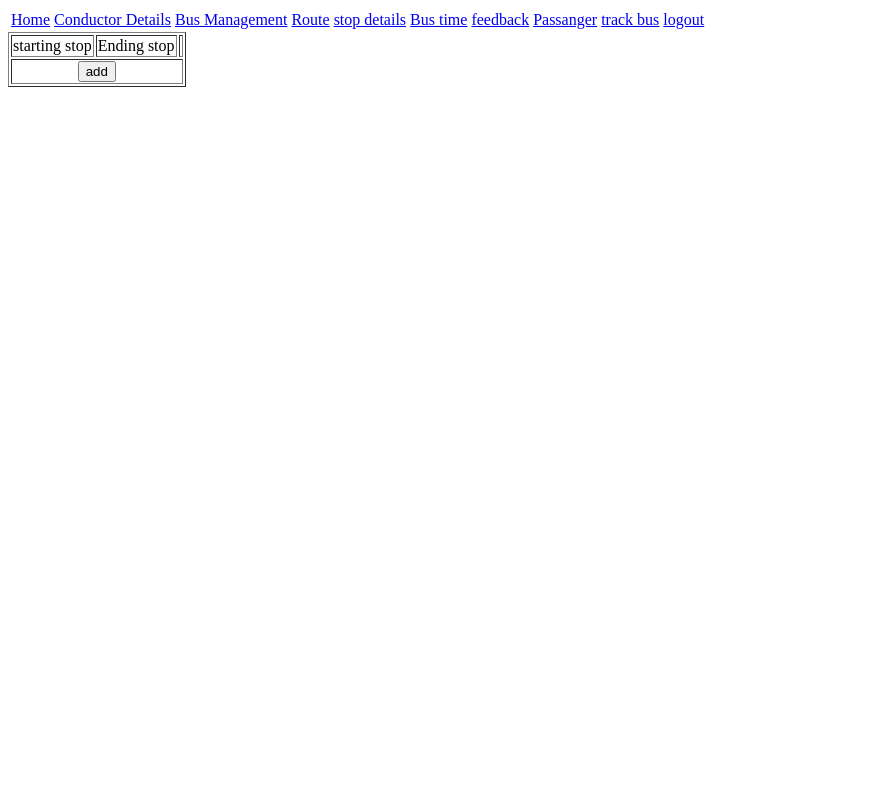
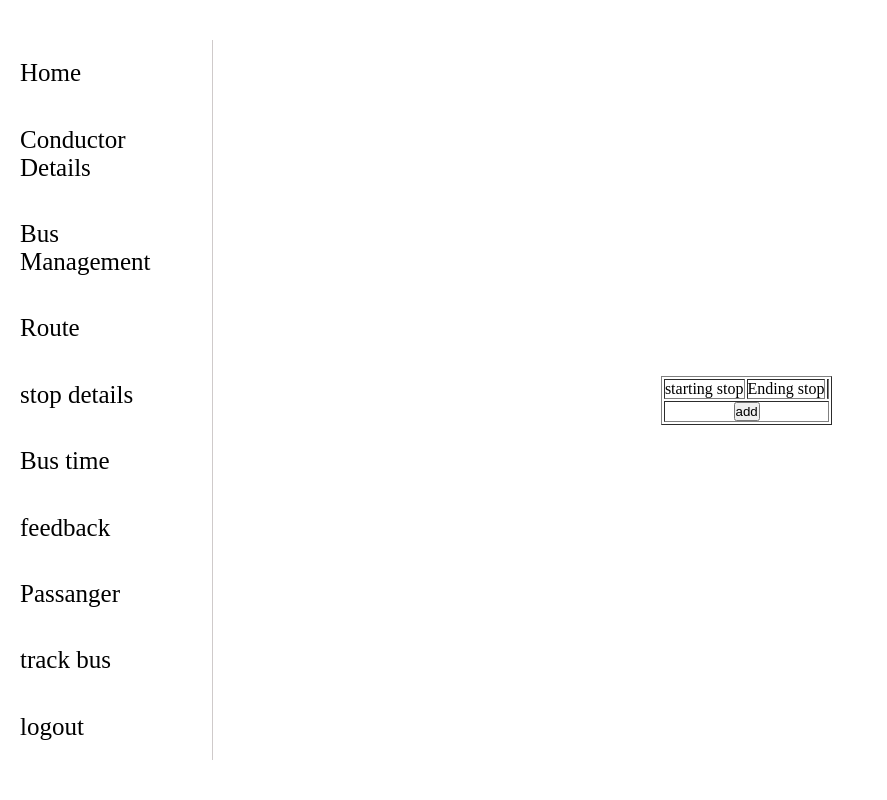
Before and after one commit to CAS-Nadapuram/LGEW, a Django app: page /route in a window 1280 px wide. Shown: the whole page, without its empty margins (0-887 px from the left). Run offline with Django 3.2, Linux system fonts and the light colour scheme; data that the repository does not hold is empty.

Commit message:
added style to navbar

```diff
--- a/LGEW/settings.py
+++ b/LGEW/settings.py
@@ -122,6 +122,9 @@ USE_TZ = True
 # Static files (CSS, JavaScript, Images)
 # https://docs.djangoproject.com/en/3.2/howto/static-files/
 
+STATICFILES_DIRS = [
+    os.path.join(BASE_DIR, 'MainCode/static/')
+]
 STATIC_URL = '/static/'
 
 # Default primary key field type
--- /dev/null
+++ b/MainCode/static/css/index.css
@@ -0,0 +1,57 @@
+* {
+  -webkit-box-sizing: border-box;
+          box-sizing: border-box;
+  margin: 0;
+  padding: 0;
+}
+
+body .main-container {
+  width: 100vw;
+  height: 100vh;
+  display: -ms-grid;
+  display: grid;
+  place-items: center;
+  -ms-grid-columns: 2fr 10fr;
+      grid-template-columns: 2fr 10fr;
+}
+
+body .main-container .Navbar {
+  display: -ms-grid;
+  display: grid;
+  place-items: center;
+  border-right: 1px solid #cfcaca;
+}
+
+body .main-container .Navbar tr {
+  -webkit-box-align: right;
+      -ms-flex-align: right;
+          align-items: right;
+  height: 90vh;
+  display: -webkit-box;
+  display: -ms-flexbox;
+  display: flex;
+  -webkit-box-orient: vertical;
+  -webkit-box-direction: normal;
+      -ms-flex-direction: column;
+          flex-direction: column;
+  -ms-flex-pack: distribute;
+      justify-content: space-around;
+}
+
+body .main-container .Navbar tr td {
+  padding: 0 20px;
+  display: -webkit-box;
+  display: -ms-flexbox;
+  display: flex;
+  -webkit-box-orient: vertical;
+  -webkit-box-direction: normal;
+      -ms-flex-direction: column;
+          flex-direction: column;
+}
+
+body .main-container .Navbar tr td a {
+  font-size: 25px;
+  text-decoration: none;
+  color: #000;
+}
+/*# sourceMappingURL=index.css.map */
--- /dev/null
+++ b/MainCode/static/css/index.scss
@@ -0,0 +1,38 @@
+*{
+    box-sizing: border-box;
+    margin: 0;
+    padding: 0;
+}
+body{
+    .main-container{
+        width: 100vw;
+        height: 100vh;
+        display: grid;
+        place-items: center;
+        grid-template-columns: 2fr 10fr;
+        .Navbar{
+
+            display: grid;
+            place-items: center;
+            border-right: 1px solid rgb(207, 202, 202);
+            tr{
+
+                align-items: right;
+                height: 90vh;
+                display: flex;
+                flex-direction: column;
+                justify-content: space-around;
+                td{
+                    padding: 0 20px;
+                    display: flex;
+                    flex-direction: column;
+                    a{
+                        font-size: 25px;
+                        text-decoration: none;
+                        color: #000;
+                    }
+                }
+            }
+        }
+    }
+}
--- a/templates/Route.html
+++ b/templates/Route.html
@@ -1,15 +1,17 @@
 <!DOCTYPE html>
 <html lang="en">
 <head>
+    <link rel="stylesheet" type="text/css" href="/static/css/index.css">
     <meta charset="UTF-8">
     <meta http-equiv="X-UA-Compatible" content="IE=edge">
     <meta name="viewport" content="width=device-width, initial-scale=1.0">
     <title>Document</title>
 </head>
 <body>
-    <table>
+ <div class="main-container">
+    <table class="Navbar">
         <tr>
-            <td><a href="/">  Home</td></a>
+            <td><a href="/adminhome">  Home</td></a>
             <td><a href="/conductor">  Conductor Details</td></a>
             <td><a href="/busmanagement">  Bus Management</td></a>
             <td><a href="/route">  Route</td></a>
@@ -42,5 +44,6 @@
             </table>
         </form>
     </header>
+ </div>
 </body>
 </html>
```
Also changed, not shown: templates/AddBusTime.html (+6 -2 lines), templates/AddConductor.html (+5 -2 lines), templates/AddStop.html (+5 -2 lines), templates/AdminHome.html (+5 -2 lines), templates/BusManagement-add.html (+5 -2 lines), templates/BusTime.html (+5 -2 lines), templates/RouteAdd.html (+5 -2 lines), templates/busManagement.html (+5 -2 lines), templates/conductor.html (+5 -2 lines), templates/feedback.html (+5 -2 lines), templates/passenger.html (+5 -2 lines), templates/stopdetails.html (+5 -2 lines), templates/track.html (+5 -2 lines), 1 other file.
